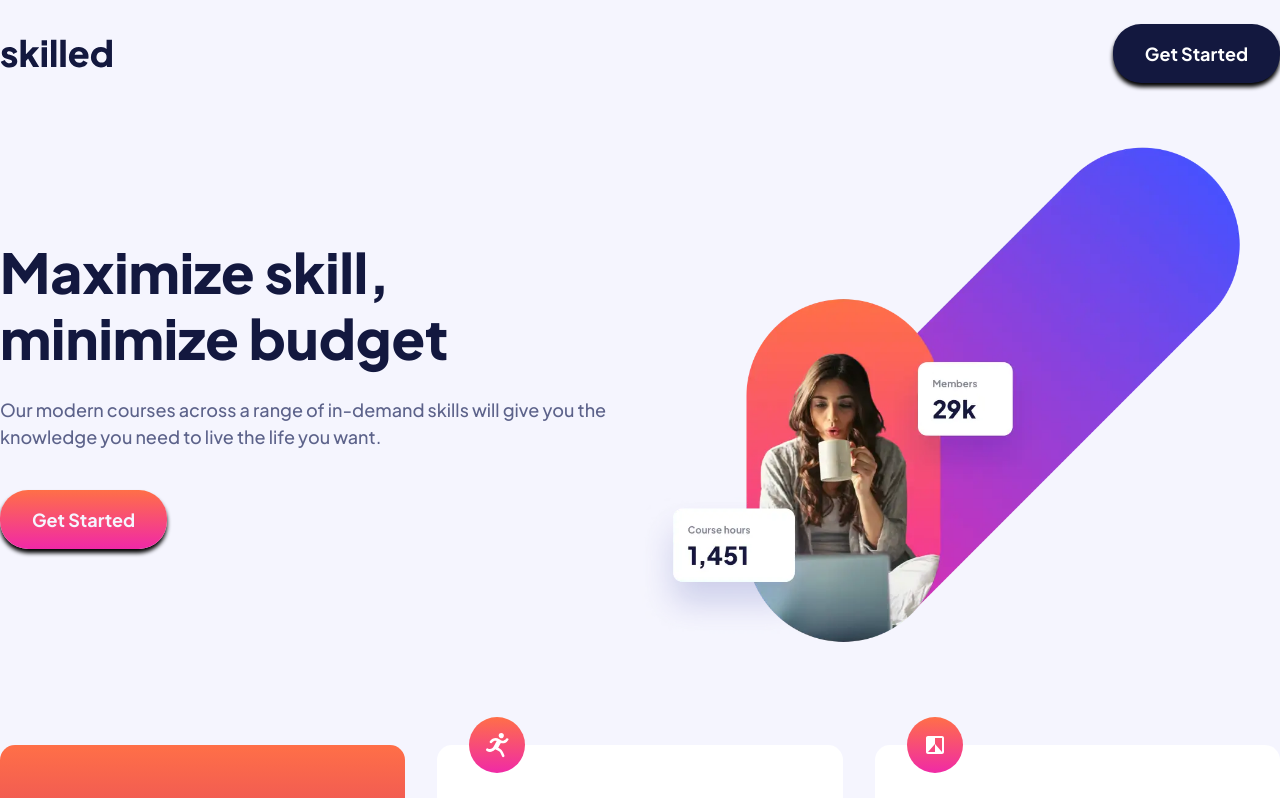
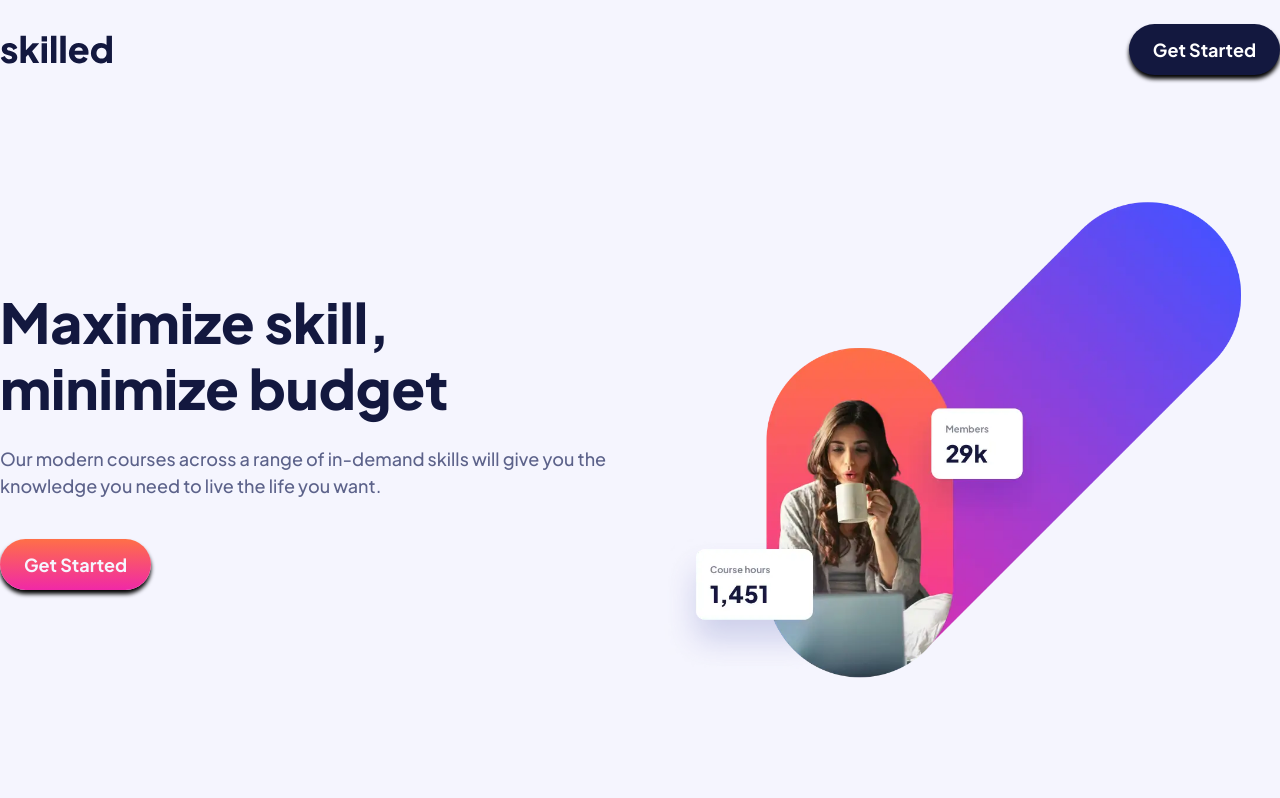
Before and after one commit to Islandstone89/skilled-earning-landing-page, a website: page public/index.html in a window 1280 px wide. Shown: the top 798 px of the page. Drawn offline with nearby package versions, Linux system fonts and the light colour scheme.

Commit message:
* Added button hover styles * Adjusted button padding * Adjusted hero grid

```diff
--- a/public/index.html
+++ b/public/index.html
@@ -27,8 +27,8 @@
 
 
         <picture class="hero__image-wrapper">
-          <source srcset="assets/image-hero-desktop.webp" media="(min-width: 40rem)" />
-          <img src="assets/image-hero-mobile.webp" alt="" class="hero__image">
+          <source srcset="/assets/image-hero-desktop.webp" media="(min-width: 50rem)" />
+          <img src="/assets/image-hero-mobile.webp" alt="" class="hero__image">
         </picture><!-- end hero__image-wrapper -->
 
     </section><!-- end hero -->
--- a/src/sass/components/_footer.scss
+++ b/src/sass/components/_footer.scss
@@ -10,4 +10,8 @@
 
 .footer-btn-link {
     background: linear-gradient(180deg, var(--clr-accent-700), var(--clr-accent-300));
+
+    &:is(:hover, :focus-visible) {
+        opacity: .5;
+    }
 }
--- a/src/sass/components/_hero.scss
+++ b/src/sass/components/_hero.scss
@@ -1,8 +1,15 @@
 
 .hero {
     display: grid;
-    grid-template-columns: 1fr 1fr;
+    grid-template-columns: 1fr;
     align-items: center;
+    gap: var(--size-600);
+    padding-block: var(--size-600);
+
+    @media (width > 45rem) {
+        grid-template-columns: 1fr 1fr;
+        padding-block: var(--size-800);
+    }
 }
 
 .hero__heading {
@@ -16,4 +23,8 @@
 .hero-btn-link {
     --flow-space: var(--size-500);
     background: linear-gradient(180deg, var(--clr-accent-500), var(--clr-accent-300));
+
+    &:is(:hover, :focus-visible) {
+        opacity: .5;
+    }
 }
--- a/src/sass/globals/_base.scss
+++ b/src/sass/globals/_base.scss
@@ -16,8 +16,8 @@ body {
 .btn-link {
     color: var(--clr-primary-100);
     border-radius: 28px;
-    padding-block: var(--size-200);
-    padding-inline: var(--size-400);
+    padding-block: var(--size-150);
+    padding-inline: var(--size-300);
     transition: 250ms ease-in-out;
     box-shadow: 0 4px 4px 0 rgba(0, 0, 0 / .25)
 }
--- a/src/sass/globals/_variables.scss
+++ b/src/sass/globals/_variables.scss
@@ -19,9 +19,6 @@
     --clr-blue: hsl(237, 100%, 64%);
     --clr-blue-dark: hsl(233, 54%, 16%);
     --clr-orange: hsl(13, 100%, 64%);
-
-
-
 
 
     /* TYPOGRAPHY */
```
Also changed, not shown: src/index.html (+2 -2 lines), public/css/style.css, 1 other file.
